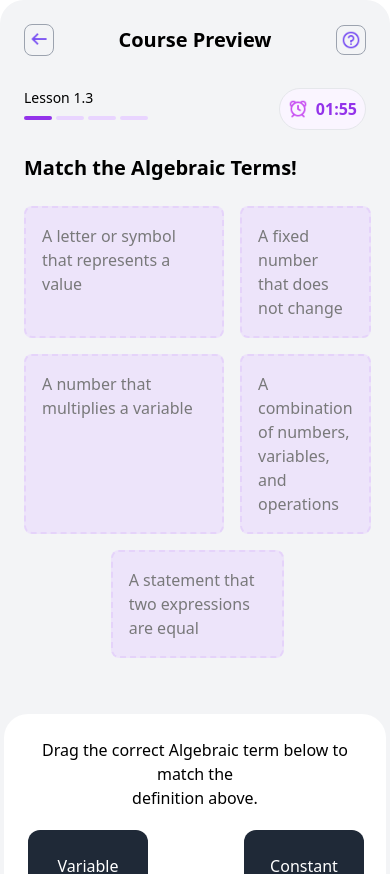
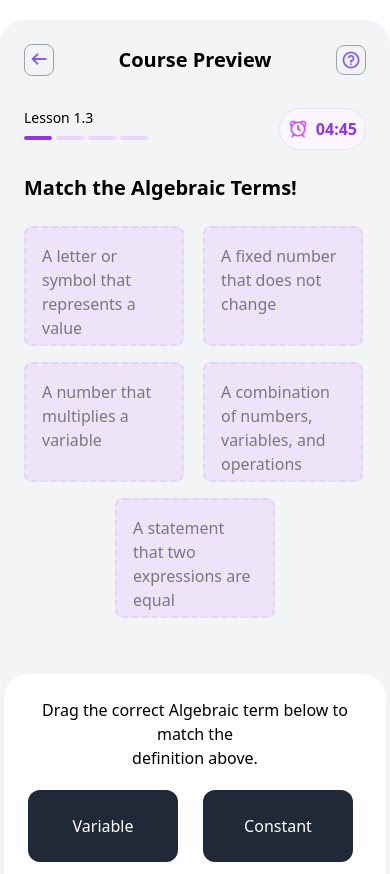
Before and after one commit to bhankymyk/quiz-app, a Vue app: page /maths in a window 390 px wide. Shown: the top 874 px of the page. Built offline with nearby package versions, Linux system fonts and the light colour scheme.

Commit message:
fix: mobile responsiveness

```diff
--- a/src/views/MathsView.vue
+++ b/src/views/MathsView.vue
@@ -1,5 +1,5 @@
 <template>
-  <div class="max-w-lg mx-auto bg-gray-100 rounded-3xl">
+  <div class="max-w-lg mx-auto bg-gray-100 rounded-3xl mt-5">
     <div class="p-6">
       <div class="flex items-center justify-between mb-8">
         <div class="rounded-lg border border-gray-400 pt-1 px-1">
@@ -33,15 +33,15 @@
 
       <h2 class="text-xl font-semibold my-6">Match the Algebraic Terms!</h2>
 
-      <div class="grid gap-4 mb-8 grid-cols-2">
+      <div class="grid gap-4 mb-8 lg:grid-cols-2">
         <div
           v-for="(definition, index) in items"
           :key="definition.id"
-          class="p-4 rounded-lg transition-colors duration-200 border border-dashed relative qst"
+          class="p-4 rounded-lg transition-colors duration-200 border border-dashed relative"
           :class="[
             {
               'bg-yellow-50 border-2': definition.matched,
-              'bg-purple-200 border-purple-300 opacity-50 border-2 border-dashed':
+              'bg-purple-200 border-purple-300 opacity-50 border-2 border-dashed qst':
                 !definition.matched && !(isDraggingOver === definition.id),
               'bg-red-100 border-2':
                 (!definition.matched &&
@@ -189,7 +189,7 @@ const itemsMatched = () => {
   } as ToastOptions)
 }
 
-const timeLeft = ref(120)
+const timeLeft = ref(290)
 const timer = ref<ReturnType<typeof setInterval> | null>(null)
 
 const formattedTime = computed(() => {
@@ -329,36 +329,34 @@ const reloadGame = () => {
   position: absolute;
 }
 
-.grid {
-  display: grid;
-  grid-template-columns: repeat(auto-fill, minmax(200px, 1fr));
-}
-
 .cursor-move {
   cursor: move;
 }
 
 .drop-area {
   border: 2px dashed #ccc;
-  min-height: 80px;
+  /* min-height: 80px; */
   display: flex;
   justify-content: center;
   align-items: center;
   background-color: #f9f9f9;
 }
 
-@media screen and (min-width: 375px) {
-  .grido {
-    grid-template-columns: repeat(auto-fill, minmax(120px, 1fr));
-  }
+@media screen and (min-width: 765px) {
+  .grid {
+  display: grid;
+  grid-template-columns: repeat(auto-fill, minmax(200px, 1fr));
+}
 }
 @media screen and (max-width: 425px) {
   .opt {
 
-    width: 120px;
+    width: 150px;
   }
-  qst{
-    width: 120px;
+  .qst{
+    width: 160px;
+    height: 120px;
+    /* background-color: gold; */
   }
 
 }
```
